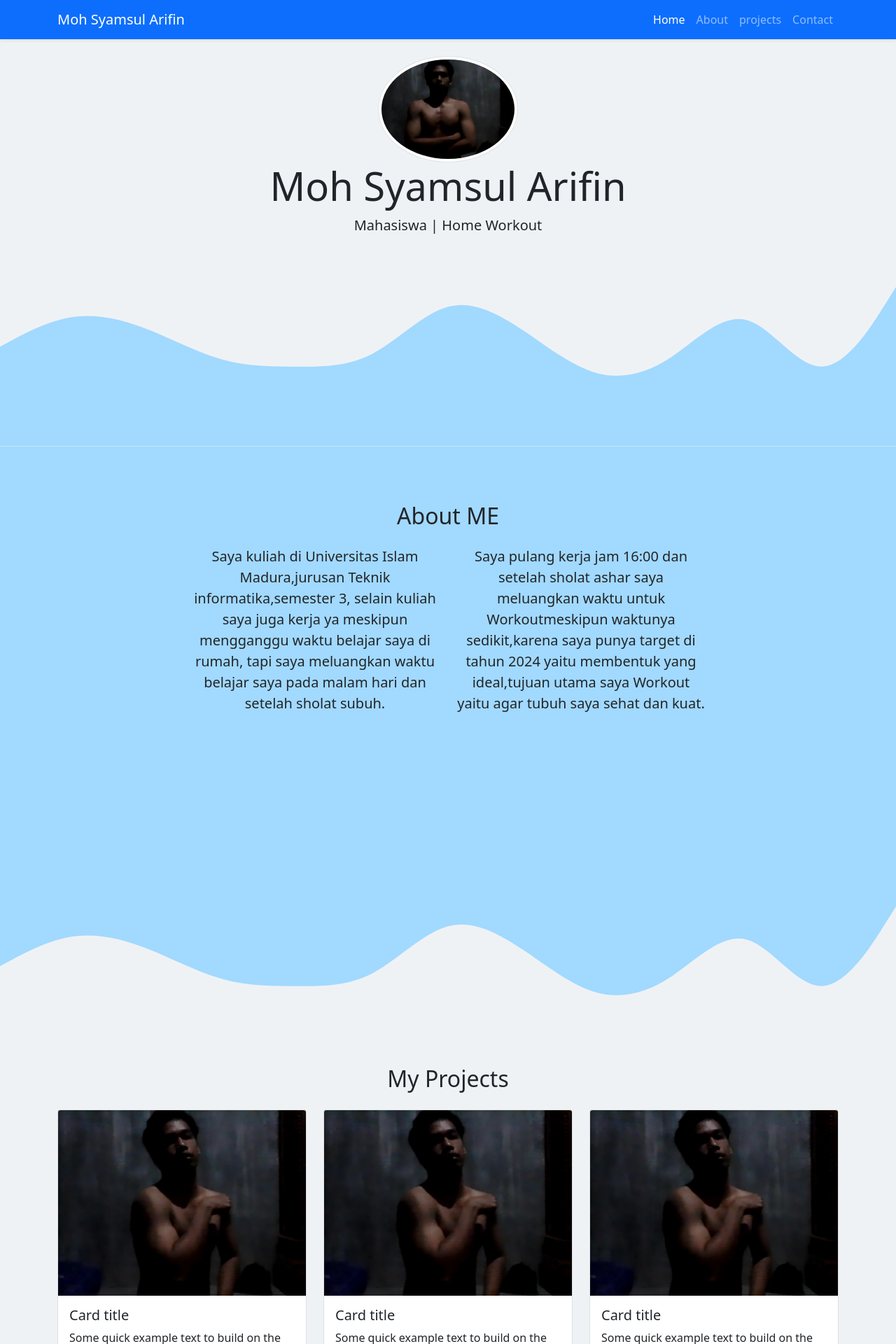
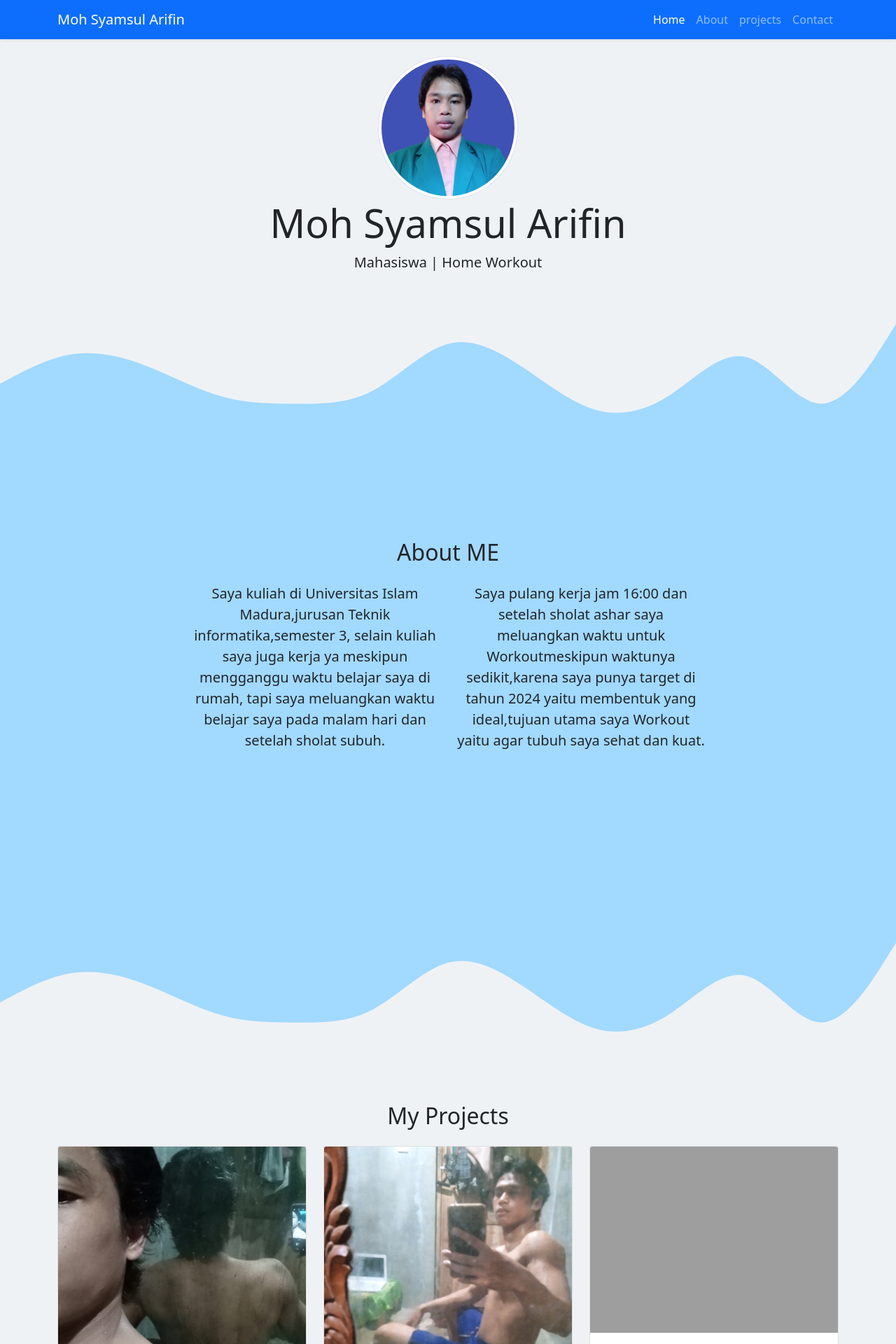
Before and after one commit to syamsul123arifin/UAS, a Django app: template portofolio/templates/index.html in a window 1280 px wide. Shown: the top 1920 px of the page at 70% size. Run offline with Django 3.2, Linux system fonts and the light colour scheme; the template is opened without the code that fills it, so the values that code supplies are empty; grey boxes are pictures that could not be loaded.

Commit message:
Mengubah file index dan menambahkan image

```diff
--- a/portofolio/templates/index.html
+++ b/portofolio/templates/index.html
@@ -49,7 +49,7 @@
 
  <!-- Jumbotron -->
  <section class="jumbotron text-center" style="background-color: #eff2f5; padding-top: 5rem; min-height: 600px;">
-  <img src="{% static '/img/jpg.jpg' %}"  alt="Moh Syamsul Arifin"width="200" class=" rounded-circle img-thumbnail"/>
+  <img src="{% static '/img/1.png' %}"  alt="Moh Syamsul Arifin"width="200" class=" rounded-circle img-thumbnail"/>
   <h1 class="display-4">Moh Syamsul Arifin</h1>
   <p class="lead">Mahasiswa | Home Workout</p>
   <svg xmlns="http://www.w3.org/2000/svg" viewBox="0 0 1440 320"><path fill="#a2d9ff" fill-opacity="1" d="M0,160L20,149.3C40,139,80,117,120,112C160,107,200,117,240,133.3C280,149,320,171,360,181.3C400,192,440,192,480,192C520,192,560,192,600,170.7C640,149,680,107,720,96C760,85,800,107,840,133.3C880,160,920,192,960,202.7C1000,213,1040,203,1080,176C1120,149,1160,107,1200,117.3C1240,128,1280,192,1320,192C1360,192,1400,128,1420,96L1440,64L1440,320L1420,320C1400,320,1360,320,1320,320C1280,320,1240,320,1200,320C1160,320,1120,320,1080,320C1040,320,1000,320,960,320C920,320,880,320,840,320C800,320,760,320,720,320C680,320,640,320,600,320C560,320,520,320,480,320C440,320,400,320,360,320C320,320,280,320,240,320C200,320,160,320,120,320C80,320,40,320,20,320L0,320Z"></path></svg>
@@ -93,30 +93,30 @@
     <div class="row">
       <div class="col-md-4 mb-3">
         <div class="card" >
-          <img src="{% static '/img/tri.jpg' %}" class="card-img-top" alt="project tri">
+          <img src="{% static '/img/2.jpg' %}" class="card-img-top" alt="project tri">
           <div class="card-body">
-            <h5 class="card-title">Card title</h5>
-            <p class="card-text">Some quick example text to build on the card title and make up the bulk of the card's content.</p>
+            <h5 class="card-title">Punggung</h5>
+            <p class="card-text">Pada bagian Punggung ini,saya ingin membuat Punggung saya berbentu v.kalau di dunia GYM disebut v-taper,tujuan saya membentuk Punggung v-taper adalah agar keliatan aesthetic.</p>
             <a href="#" class="btn btn-primary">Go somewhere</a>
           </div>
         </div>
       </div>
       <div class="col-md-4 mb-3">
         <div class="card" >
-          <img src="{% static '/img/tri.jpg' %}" class="card-img-top" alt="project tri">
+          <img src="{% static '/img/3.jpg' %}" class="card-img-top" alt="project tri">
           <div class="card-body">
-            <h5 class="card-title">Card title</h5>
-            <p class="card-text">Some quick example text to build on the card title and make up the bulk of the card's content.</p>
+            <h5 class="card-title">Lengan</h5>
+            <p class="card-text">Pada bagian lengan, disini saya fokus melati otot shoulders,biceps,triceps,dan arms tujuan saya melatih otot lengan adalah agar menjadi lebih kuat.</p>
             <a href="#" class="btn btn-primary">Go somewhere</a>
           </div>
         </div>
       </div>
       <div class="col-md-4 mb-3">
         <div class="card" >
-          <img src="{% static '/img/tri.jpg' %}" class="card-img-top" alt="project tri">
+          <img src="{% static '/img/4.jpg' %}" class="card-img-top" alt="project tri">
           <div class="card-body">
-            <h5 class="card-title">Card title</h5>
-            <p class="card-text">Some quick example text to build on the card title and make up the bulk of the card's content.</p>
+            <h5 class="card-title">Kaki</h5>
+            <p class="card-text">Kebanyakan pumula Workout  melewati latihan kaki,disini saya melatih kaki yaitu dengan tujuan untuk meningkatkan kestabilan dan keseimbangan.</p>
             <a href="#" class="btn btn-primary">Go somewhere</a>
           </div>
         </div>
```
Also changed, not shown: portofolio/static/img/1.png (added), portofolio/static/img/2.jpg (added), portofolio/static/img/3.jpg (added), 1 other file.
